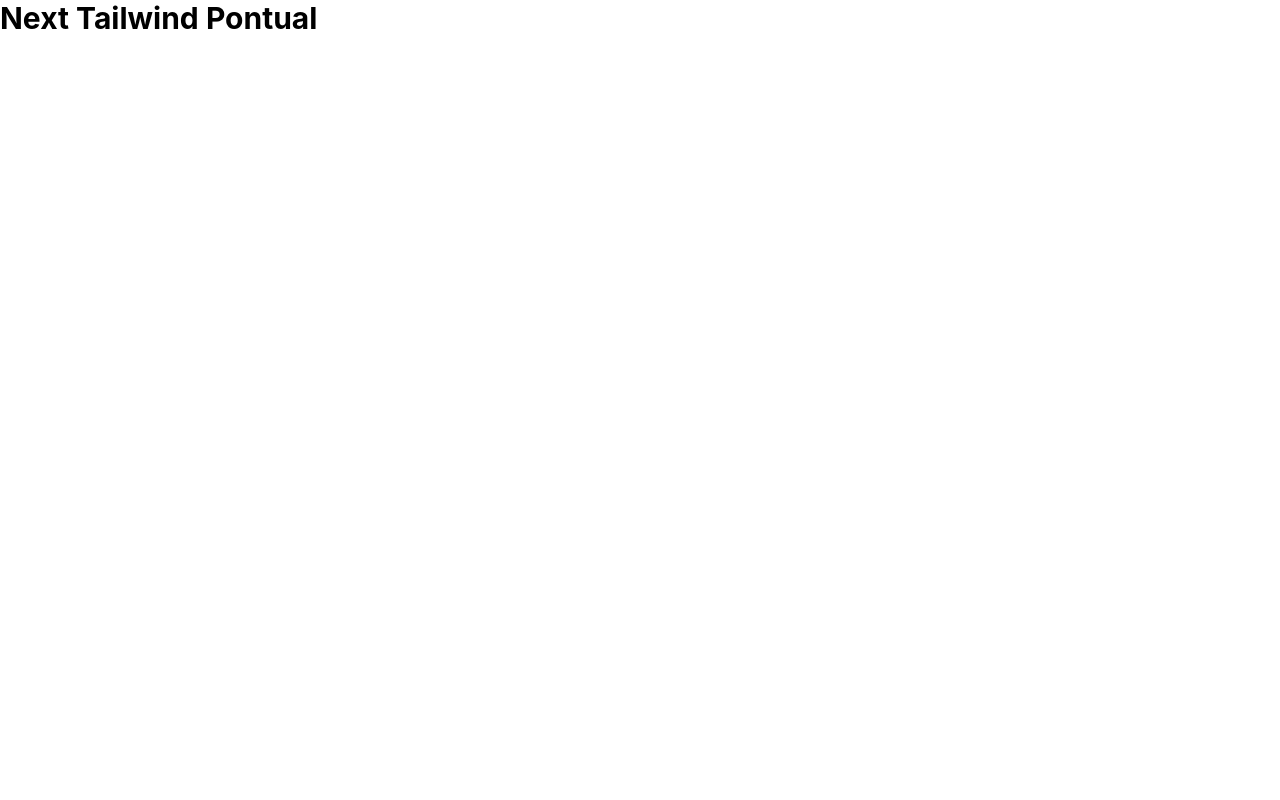
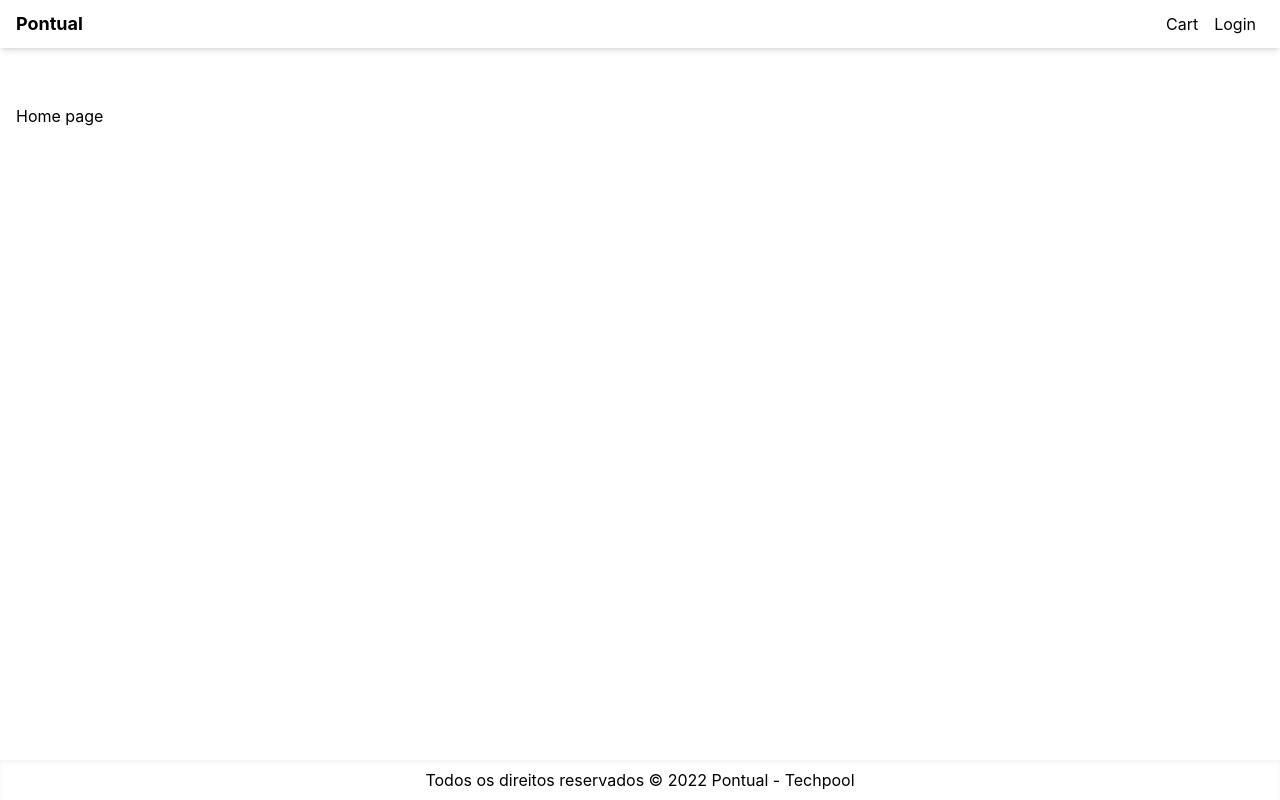
Before and after one commit to Rafae1FF90/next-tailwind-pontual, a Next.js app: page / in a window 1280 px wide. Built offline with nearby package versions, Linux system fonts and the light colour scheme.

Commit message:
Update Layout

```diff
--- /dev/null
+++ b/components/Layout.js
@@ -0,0 +1,37 @@
+import Head from 'next/head';
+import Link from 'next/link';
+import React from 'react';
+
+export default function Layout({ title, children }) {
+  return (
+    <>
+      <Head>
+        <title>{title ? title + ' - Pontual' : 'Pontual'}</title>
+        <meta name="description" content="Ecommerce Pontual" />
+        <link rel="icon" href="/favicon.ico" />
+      </Head>
+
+      <div className="flex min-h-screen flex-col justify-between ">
+        <header>
+          <nav className="flex h-12 items-center px-4 justify-between shadow-md">
+            <Link href="/">
+              <a className="text-lg font-bold">Pontual</a>
+            </Link>
+            <div>
+              <Link href="/cart">
+                <a className="p-2">Cart</a>
+              </Link>
+              <Link href="/login">
+                <a className="p-2">Login</a>
+              </Link>
+            </div>
+          </nav>
+        </header>
+        <main className="container m-auto mt-14 px-4">{children}</main>
+        <footer className="flex h-10 justify-center items-center shadow-inner">
+          <p>Todos os direitos reservados © 2022 Pontual - Techpool</p>
+        </footer>
+      </div>
+    </>
+  );
+}
--- a/pages/index.js
+++ b/pages/index.js
@@ -1,15 +1,5 @@
-import Head from 'next/head';
+import Layout from '../components/Layout';
 
 export default function Home() {
-  return (
-    <div>
-      <Head>
-        <title>Pontual</title>
-        <meta name="description" content="Generated by create next app" />
-        <link rel="icon" href="/favicon.ico" />
-      </Head>
-
-      <h1 className="text-3xl font-bold">Next Tailwind Pontual</h1>
-    </div>
-  );
+  return <Layout title="Home Page">Home page</Layout>;
 }
--- a/tailwind.config.js
+++ b/tailwind.config.js
@@ -1,4 +1,3 @@
-/** @type {import('tailwindcss').Config} */
 module.exports = {
   content: [
     './pages/**/*.{js,ts,jsx,tsx}',
```
Also changed, not shown: .eslintrc.json.
